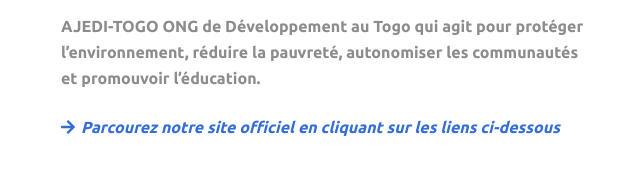
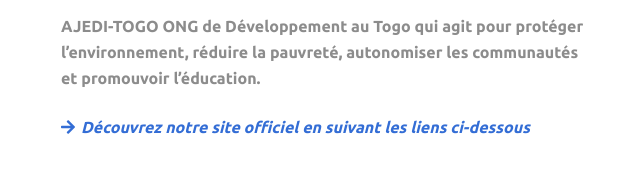
Before and after one commit to carljay2017-glitch/ajedi, a plain HTML site: page index.html in a window 1280 px wide. Shown: the part 1016-1198 px from the top of the page, 627-1267 px from the left. Drawn offline with Linux system fonts and the light colour scheme.

Commit message:
Update index.html with changes

```diff
--- a/index.html
+++ b/index.html
@@ -89,7 +89,7 @@
                     </div>
                     <p class="mt-3"><b>AJEDI-TOGO ONG de Développement au Togo qui agit pour protéger l’environnement, réduire la pauvreté, autonomiser les communautés et promouvoir l’éducation.</b></p>
                     <ul class="mt-4 list-style-lis">
-                        <li><i class="fas fa-arrow-right"></i><b><i>Parcourez notre site officiel en cliquant sur les liens ci-dessous</i></b></li>
+                        <li><i class="fas fa-arrow-right"></i><b><i>Découvrez notre site officiel en suivant les liens ci-dessous</i></b></li>
                         <li class="mt-2"><i></i><a href="https://ajedi-tg.org/" class="btn btn-style mt-5">Les Articles Récents de l'ONG AJEDI</a></li>
                         <li class="mt-2"><i></i><a href="https://ajedi-tg.org/ajedi-tv/" class="btn btn-style mt-5">A Propos de l'ONG AJEDI</a></li>
                         <li class="mt-2"><i></i><a href="https://ajedi-tg.org/ajedi-tv/" class="btn btn-style mt-5">Les Vidéos de l'ONG AJEDI</a></li>
```
